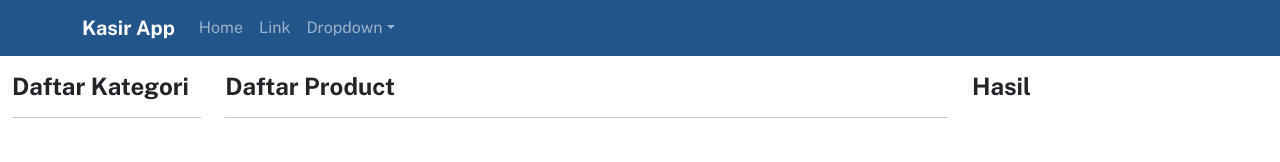
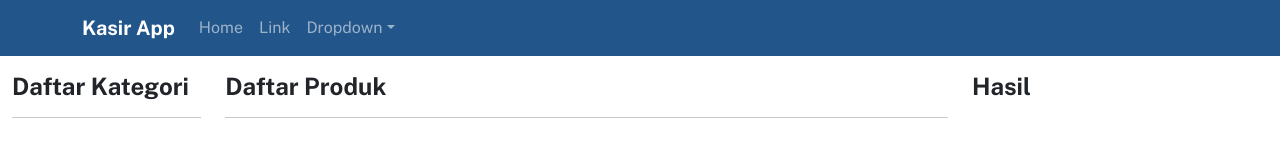
Before and after one commit to muhamademan/soraya-casheer, a React (Create React App) app: page / in a window 1280 px wide. Shown: the top 162 px of the page. Built offline with nearby package versions, Linux system fonts and the light colour scheme.

Commit message:
change title string product to produk

```diff
--- a/src/App.js
+++ b/src/App.js
@@ -15,7 +15,7 @@ function App() {
           <Row>
             <ListCategories />
             <Col>
-              <h4><strong>Daftar Product</strong></h4>
+              <h4><strong>Daftar Produk</strong></h4>
               <hr />
             </Col>
             <Hasil />
```
